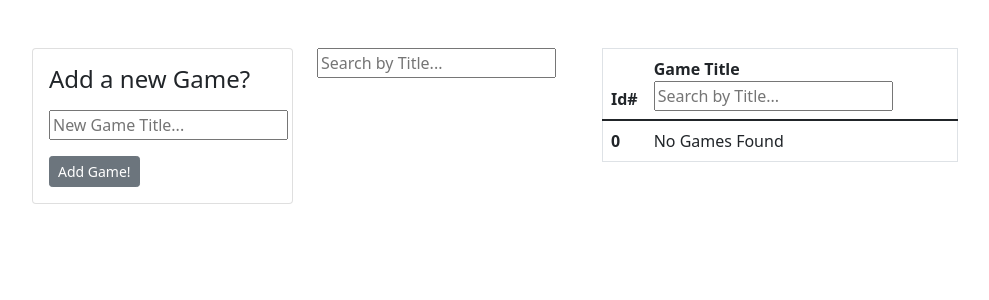
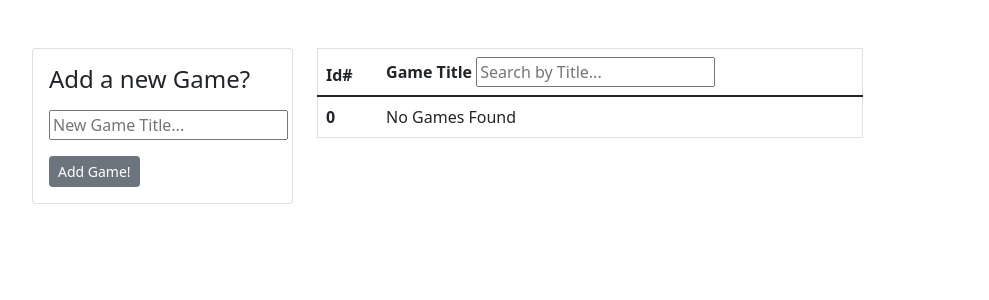
Before and after one commit to Valehead/Learn-PHP-SQL, a PHP site: page /games/show-games.php in a window 1280 px wide. Shown: the part 56-356 px from the top of the page, without its empty margins (145-1134 px from the left). Run offline with PHP 8.4, Linux system fonts and the light colour scheme; data that the repository does not hold is empty; a stand-in replaces the project's code that opens the database connection; some libraries are stand-ins or nearby versions.

Commit message:
change games page

```diff
--- a/games/show-games.php
+++ b/games/show-games.php
@@ -94,14 +94,8 @@
                 </div>
                 <!-- end of new game form -->
 
-                <div class="col-3">
-                <!-- search box -->
-                    <input type="text" name="searchBox" id="mySearch" onkeyup="mySearchFilter();" placeholder="Search by Title...">
-                <!-- search box end -->
-                </div>
-
                 <!-- start of games table -->
-                <div class="col-4">
+                <div class="col-6">
                     <table class="table border">
                         <thead>
                             <tr>
```
